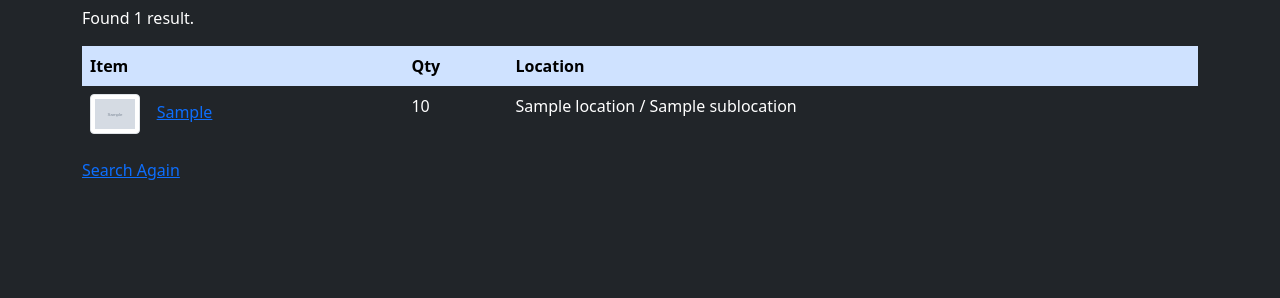
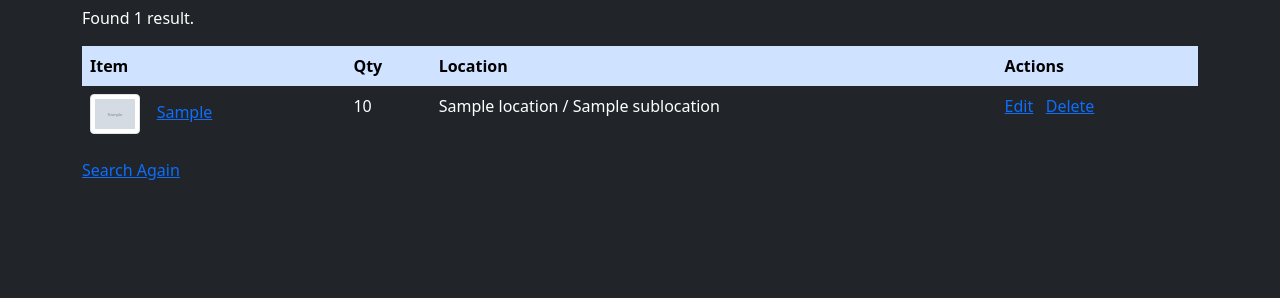
Before and after one commit to ka6sox/hidb, a Flask app: template hidb/templates/search/results.html.j2 in a window 1280 px wide. Shown: the part 106-404 px from the top of the page. Run offline with Flask 2, Linux system fonts and the light colour scheme; the visitor is signed in with stand-in values (Sample User, id 1); data comes from the database, SQL or seed files in the repository; the template is opened without the code that fills it: most values are stand-ins (such as "Sample title", 1, 10 or a date in 2020); grey boxes marked "Sample" are stand-in pictures.

Commit message:
Add edit/delete action links in search results

```diff
--- a/hidb/templates/search/results.html.j2
+++ b/hidb/templates/search/results.html.j2
@@ -13,6 +13,9 @@
 <th>Item</th>
       <th>Qty</th>
       <th>Location</th>
+      {% if g.user %}
+      <th>Actions</th>
+      {% endif %}
 </thead>
   <tbody>
     {% for r in results %}
@@ -21,6 +24,12 @@
     <A HREF="{{ url_for('items.details', id=r['id']) }}">{{ r['model_no'] }}</A></td>
     <td>{{ r['qty'] }}</td>
     <td>{{ r['location'] }}{% if r.sublocation|length %} / {{ r.sublocation }}{% endif %}</td>
+      {% if g.user %} {# ['id'] == post['author_id'] #}
+      <td><a href="{{ url_for('items.update', id=r['id']) }}">Edit</a>&nbsp;&nbsp;
+        <a href="{{ url_for('items.delete', id=r['id']) }}" onclick="return confirm('Are you sure?');">Delete</a>
+      </td>
+      {% endif %}
+
     </tr>
     {% endfor %}
   </tbody>
```
